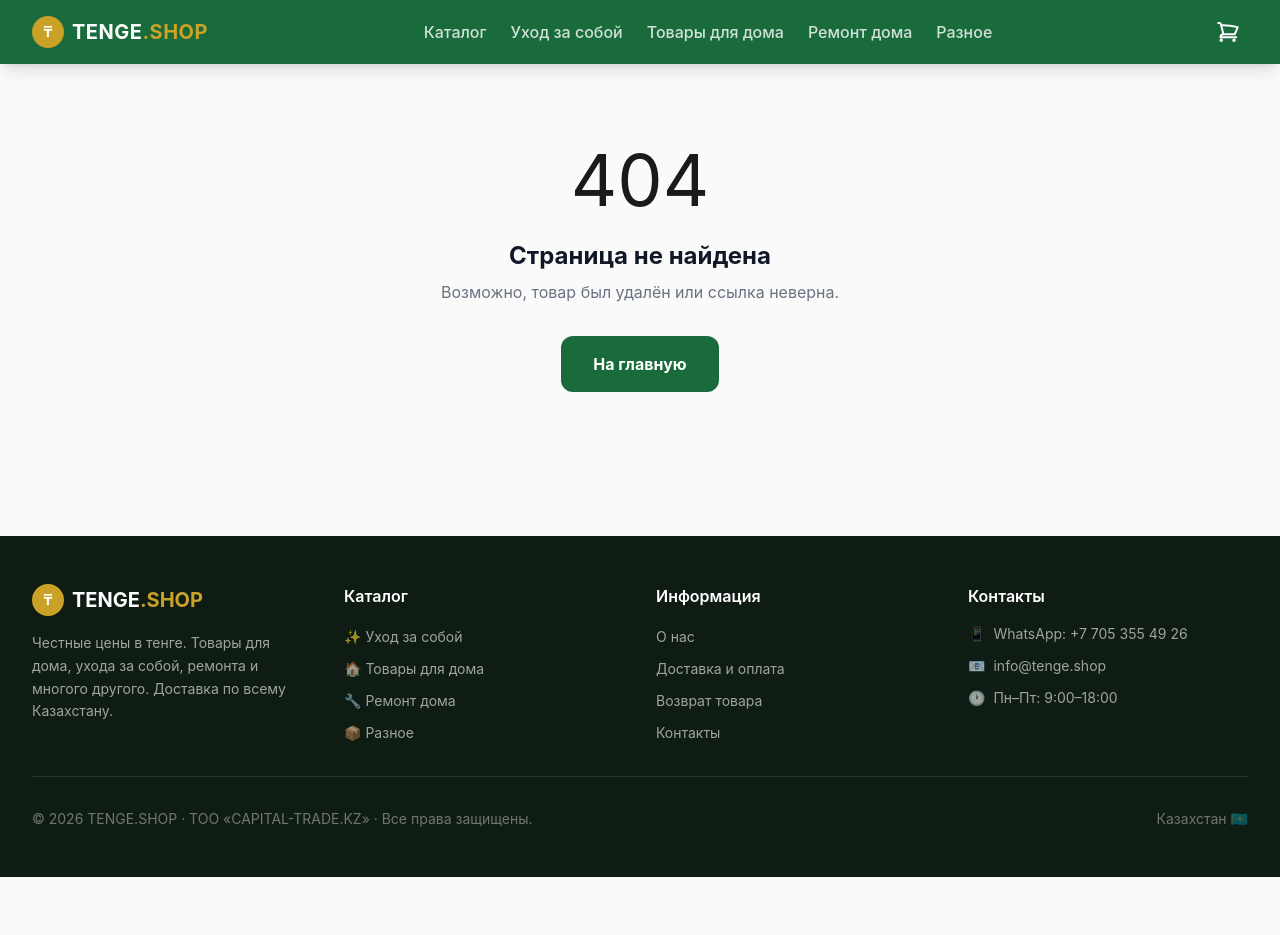
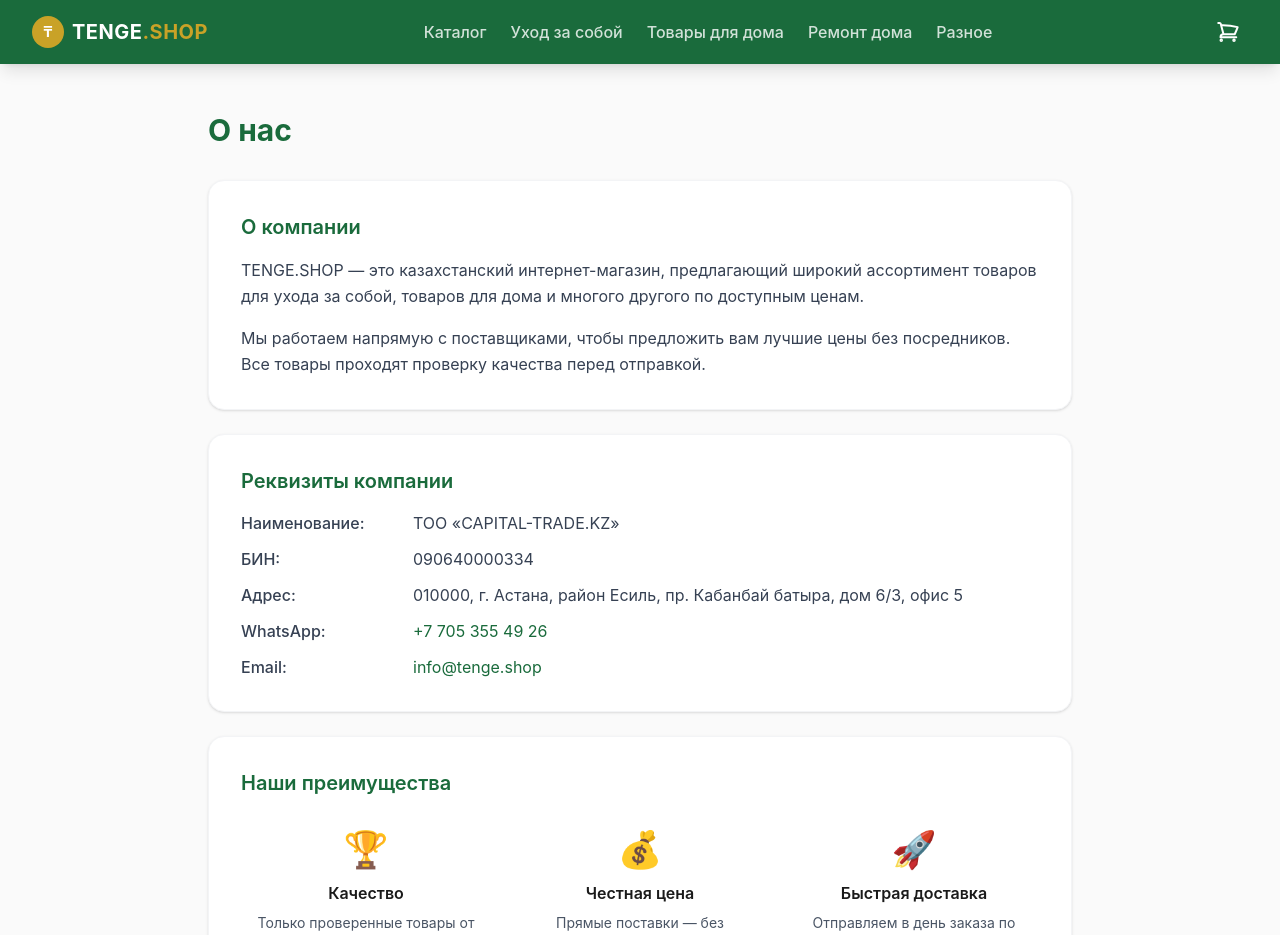
Before and after one commit to askarizhan-del/tenge-shop, a Next.js app: page /about in a window 1280 px wide. Before the commit this address had no page. Shown: the top 935 px of the page. Before the commit the page ends 877 px from the top, so only its background shows below. Built offline with nearby package versions, Linux system fonts and the light colour scheme.

Commit message:
Create AboutPage component with company details
Added a new About page with company information, contact details, and advantages.

```diff
--- /dev/null
+++ b/app/about/page.tsx
@@ -0,0 +1,66 @@
+export default function AboutPage() {
+  return (
+    <div className="max-w-4xl mx-auto px-4 py-12">
+      <h1 className="text-3xl font-bold mb-8" style={{ color: '#1a6b3c' }}>О нас</h1>
+
+      <div className="bg-white rounded-2xl p-8 shadow-sm border border-gray-100 mb-6">
+        <h2 className="text-xl font-semibold mb-4" style={{ color: '#1a6b3c' }}>О компании</h2>
+        <p className="text-gray-700 leading-relaxed mb-4">
+          TENGE.SHOP — это казахстанский интернет-магазин, предлагающий широкий ассортимент товаров
+          для ухода за собой, товаров для дома и многого другого по доступным ценам.
+        </p>
+        <p className="text-gray-700 leading-relaxed">
+          Мы работаем напрямую с поставщиками, чтобы предложить вам лучшие цены без посредников.
+          Все товары проходят проверку качества перед отправкой.
+        </p>
+      </div>
+
+      <div className="bg-white rounded-2xl p-8 shadow-sm border border-gray-100 mb-6">
+        <h2 className="text-xl font-semibold mb-4" style={{ color: '#1a6b3c' }}>Реквизиты компании</h2>
+        <div className="space-y-3 text-gray-700">
+          <div className="flex gap-3">
+            <span className="font-medium w-40 shrink-0">Наименование:</span>
+            <span>ТОО «CAPITAL-TRADE.KZ»</span>
+          </div>
+          <div className="flex gap-3">
+            <span className="font-medium w-40 shrink-0">БИН:</span>
+            <span>090640000334</span>
+          </div>
+          <div className="flex gap-3">
+            <span className="font-medium w-40 shrink-0">Адрес:</span>
+            <span>010000, г. Астана, район Есиль, пр. Кабанбай батыра, дом 6/3, офис 5</span>
+          </div>
+          <div className="flex gap-3">
+            <span className="font-medium w-40 shrink-0">WhatsApp:</span>
+            <a href="https://wa.me/77053554926" className="hover:underline" style={{ color: '#1a6b3c' }}>+7 705 355 49 26</a>
+          </div>
+          <div className="flex gap-3">
+            <span className="font-medium w-40 shrink-0">Email:</span>
+            <a href="mailto:info@tenge.shop" className="hover:underline" style={{ color: '#1a6b3c' }}>info@tenge.shop</a>
+          </div>
+        </div>
+      </div>
+
+      <div className="bg-white rounded-2xl p-8 shadow-sm border border-gray-100">
+        <h2 className="text-xl font-semibold mb-4" style={{ color: '#1a6b3c' }}>Наши преимущества</h2>
+        <div className="grid grid-cols-1 md:grid-cols-3 gap-6">
+          <div className="text-center p-4">
+            <div className="text-4xl mb-3">🏆</div>
+            <h3 className="font-semibold mb-2">Качество</h3>
+            <p className="text-gray-600 text-sm">Только проверенные товары от надёжных поставщиков</p>
+          </div>
+          <div className="text-center p-4">
+            <div className="text-4xl mb-3">💰</div>
+            <h3 className="font-semibold mb-2">Честная цена</h3>
+            <p className="text-gray-600 text-sm">Прямые поставки — без наценок посредников</p>
+          </div>
+          <div className="text-center p-4">
+            <div className="text-4xl mb-3">🚀</div>
+            <h3 className="font-semibold mb-2">Быстрая доставка</h3>
+            <p className="text-gray-600 text-sm">Отправляем в день заказа по всему Казахстану</p>
+          </div>
+        </div>
+      </div>
+    </div>
+  )
+}
```
